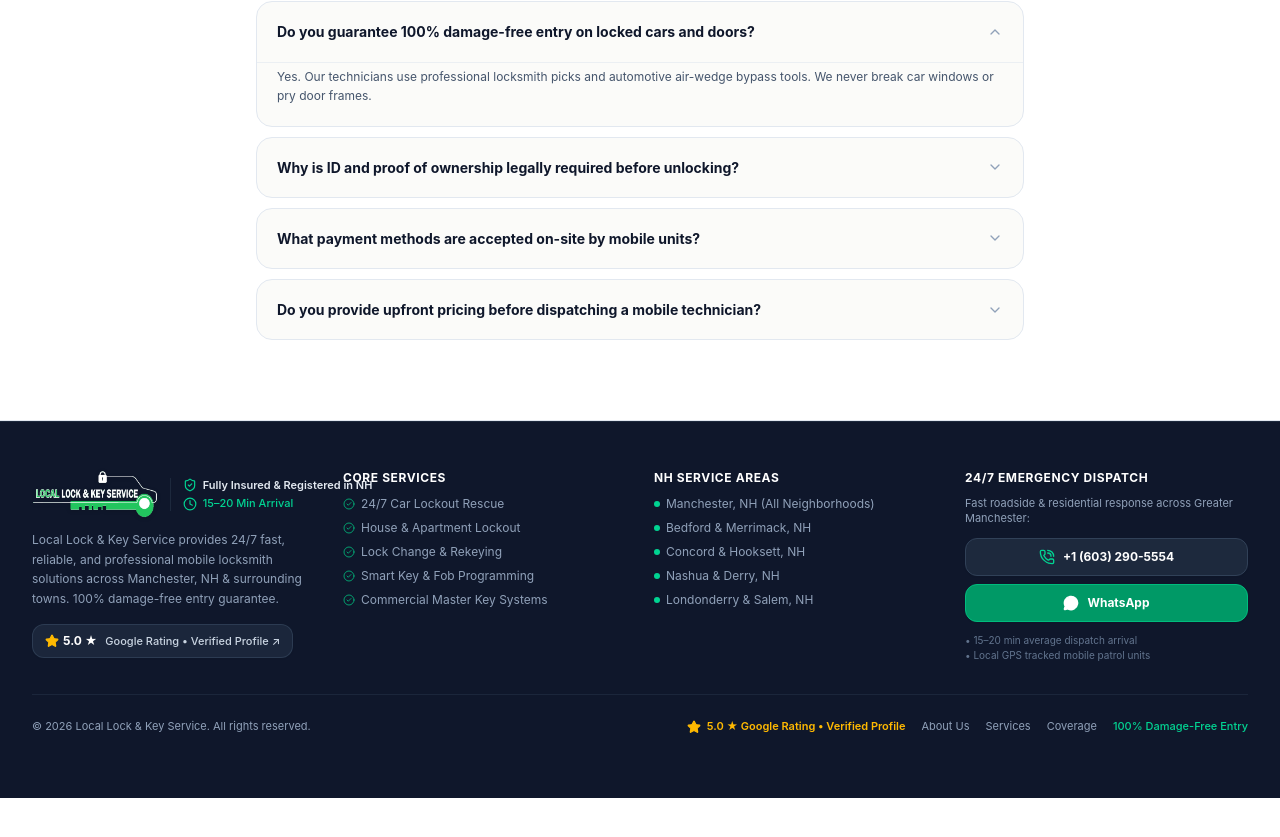
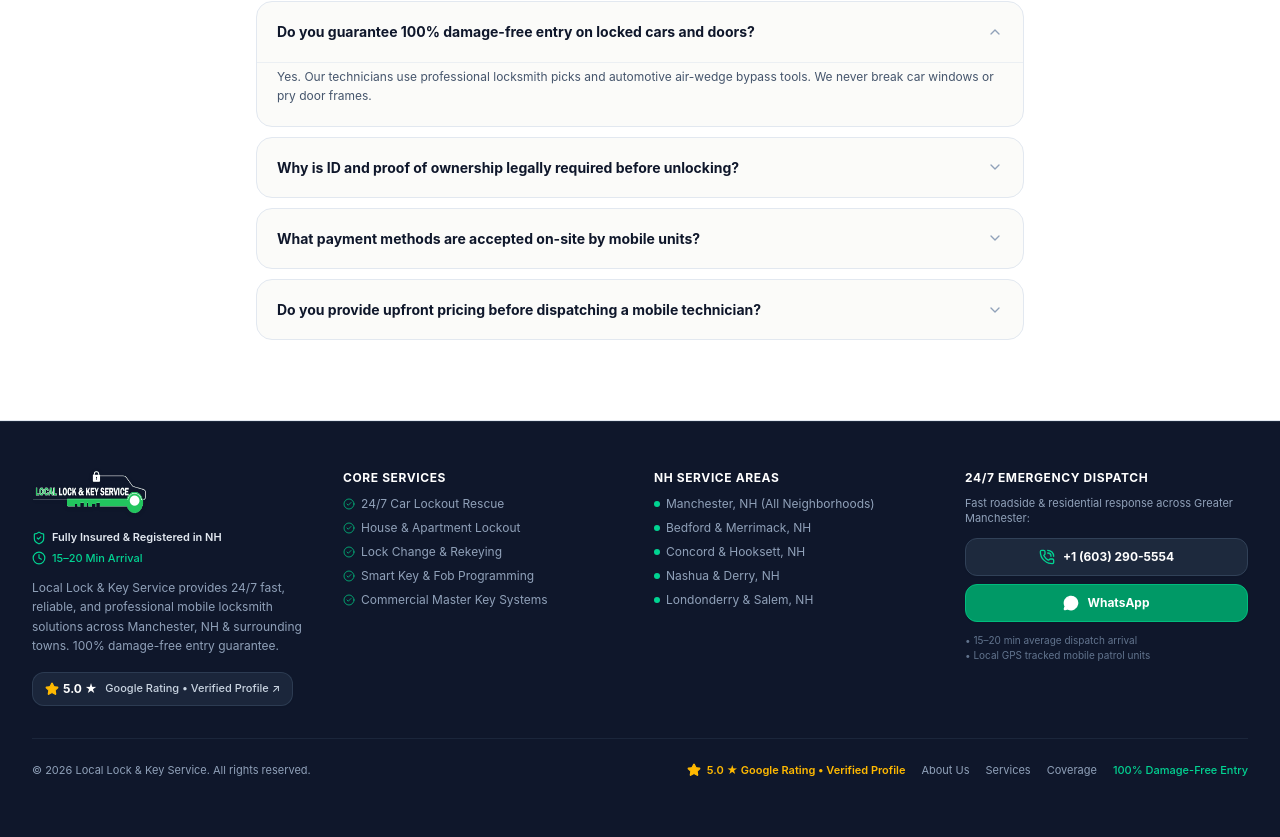
Before and after one commit to tokolejo/locallockkeyservice, a Next.js app: page / in a window 1280 px wide. Shown: the part 5026-5863 px from the top of the page. Before the commit the page ends 5824 px from the top, so only its background shows below. Built offline with nearby package versions, Linux system fonts and the light colour scheme; no server answers; the database is empty; a web font is replaced by a local one.

Commit message:
fix(footer): stack logo and trust badges vertically to prevent column overlap

```diff
--- a/src/components/layout/Footer.tsx
+++ b/src/components/layout/Footer.tsx
@@ -23,30 +23,30 @@ export function Footer({ siteSettings }: FooterProps) {
         <div className="grid grid-cols-1 md:grid-cols-2 lg:grid-cols-4 gap-7 mb-8">
           {/* Brand & Assurance */}
           <div className="space-y-3">
-            {/* Logo + Side Trust Highlights (fills horizontal width nicely) */}
-            <div className="flex items-center justify-between gap-3">
+            {/* Logo */}
+            <div>
               <Link
                 href="/"
-                className="inline-flex items-center group transition-transform duration-200 hover:scale-[1.02] shrink-0"
+                className="inline-flex items-center group transition-transform duration-200 hover:scale-[1.02]"
                 aria-label="Local Lock & Key Service Homepage"
               >
                 <img
                   src="/gallery/logo-light.png"
                   alt="Local Lock & Key Service Logo"
-                  className="h-10 sm:h-12 w-auto max-w-[190px] sm:max-w-[220px] object-contain drop-shadow-sm"
+                  className="h-10 sm:h-11 w-auto max-w-[190px] sm:max-w-[210px] object-contain drop-shadow-sm"
                 />
               </Link>
+            </div>
 
-              {/* Side Trust Badges immediately right of logo */}
-              <div className="flex flex-col justify-center border-l border-slate-800 pl-2.5 sm:pl-3 space-y-1 shrink-0 text-[10px] sm:text-[11px]">
-                <div className="flex items-center gap-1.5 text-slate-200 font-semibold">
-                  <ShieldCheck className="w-3.5 h-3.5 text-emerald-400 shrink-0" />
-                  <span className="truncate">Fully Insured & Registered in NH</span>
-                </div>
-                <div className="flex items-center gap-1.5 text-emerald-400 font-medium">
-                  <Clock className="w-3.5 h-3.5 shrink-0" />
-                  <span className="truncate">15–20 Min Arrival</span>
-                </div>
+            {/* Trust Badges below logo */}
+            <div className="space-y-1.5 text-[11px]">
+              <div className="flex items-center gap-1.5 text-slate-200 font-semibold">
+                <ShieldCheck className="w-3.5 h-3.5 text-emerald-400 shrink-0" />
+                <span>Fully Insured & Registered in NH</span>
+              </div>
+              <div className="flex items-center gap-1.5 text-emerald-400 font-medium">
+                <Clock className="w-3.5 h-3.5 shrink-0" />
+                <span>15–20 Min Arrival</span>
               </div>
             </div>
 
```
